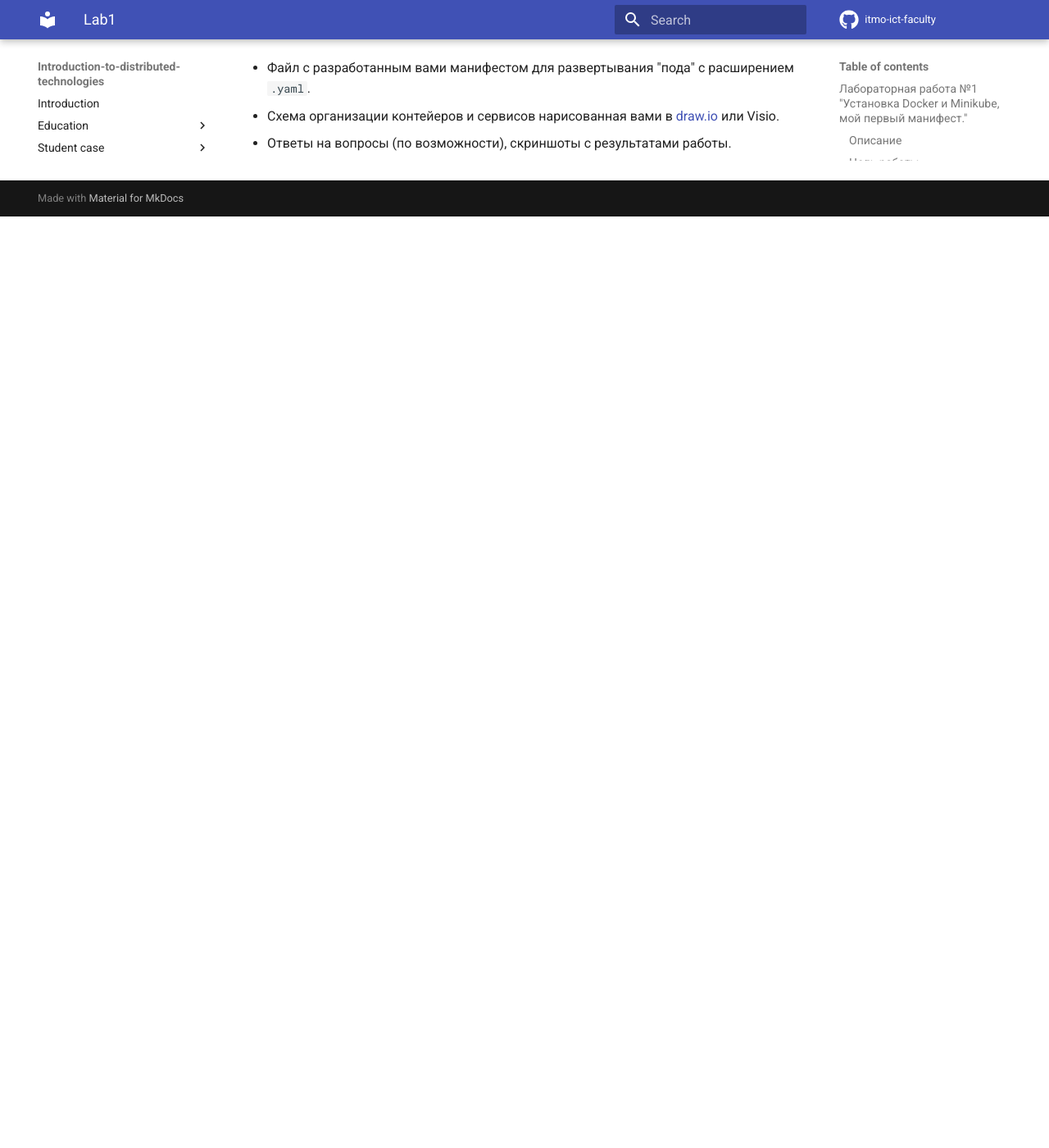
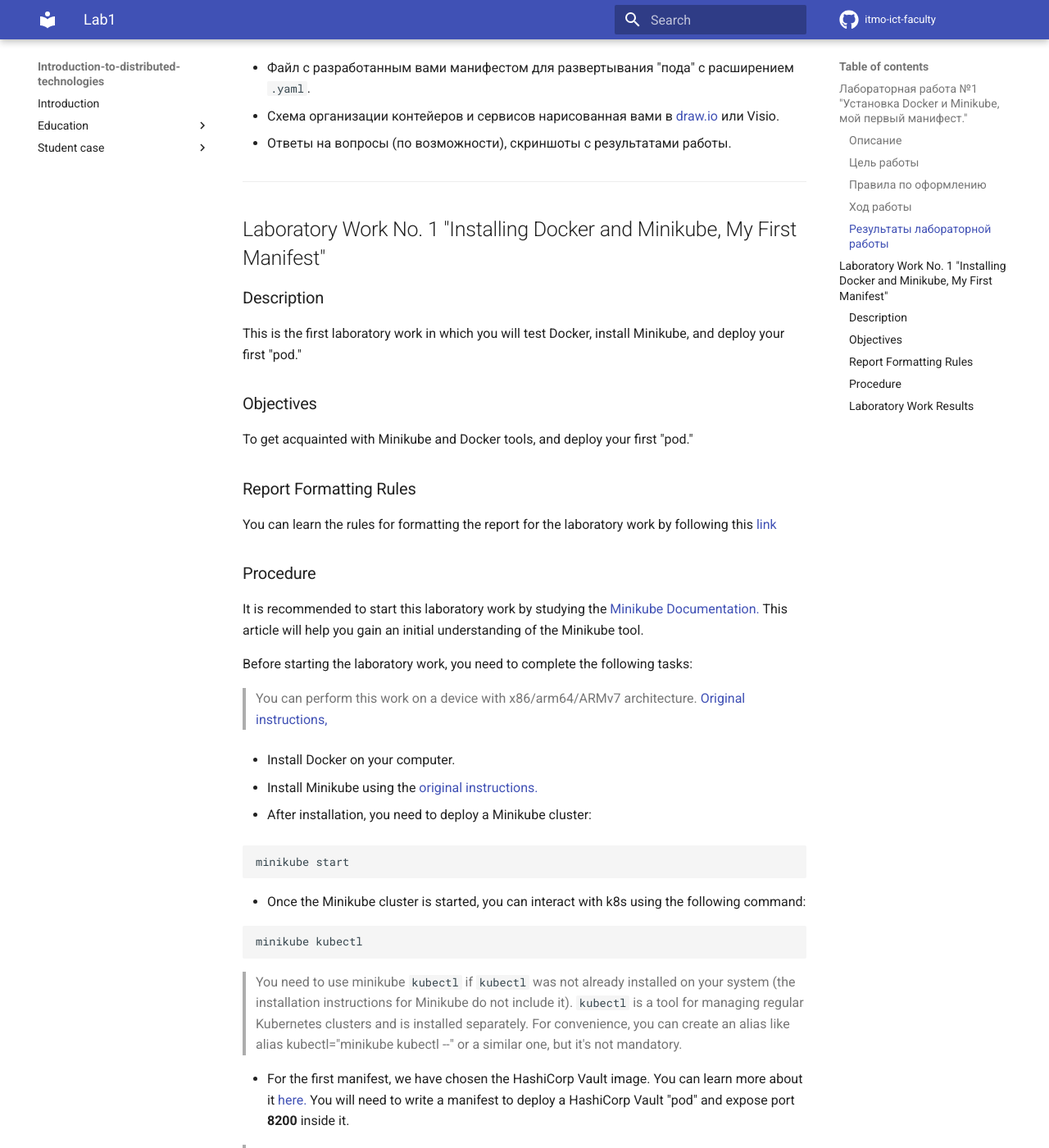
Before and after one commit to itmo-ict-faculty/introduction-to-distributed-technologies, an MkDocs documentation site: the page built from docs/education/labs2023_2024/lab1/lab1.md, in a window 1280 px wide and 1400 px high, scrolled down 2601 px. Shown: the whole window at 82% size. Built offline with MkDocs 1.6.1 and Material for MkDocs 9.7.7, drawn with Linux system fonts in a browser that asks for light colours; comment, search, counter and statistics services are not loaded; before the commit the page ends 2865 px from its top, so only the background shows below that; some of the changed text lies outside the part shown.

Commit message:
Updated lab1.md
eng version's added

````diff
--- a/docs/education/labs2023_2024/lab1/lab1.md
+++ b/docs/education/labs2023_2024/lab1/lab1.md
@@ -76,3 +76,85 @@ minikube stop
 - Схема организации контейеров и сервисов нарисованная вами в [draw.io](https://app.diagrams.net) или Visio.
 
 - Ответы на вопросы (по возможности), скриншоты c результатами работы.
+
+
+------
+
+
+## Laboratory Work No. 1 "Installing Docker and Minikube, My First Manifest"
+### Description
+This is the first laboratory work in which you will test Docker, install Minikube, and deploy your first "pod."
+
+### Objectives
+To get acquainted with Minikube and Docker tools, and deploy your first "pod."
+
+### Report Formatting Rules
+You can learn the rules for formatting the report for the laboratory work by following this [link](../reportdesign.md)
+
+### Procedure
+It is recommended to start this laboratory work by studying the [Minikube Documentation.](https://minikube.sigs.k8s.io/docs/) This article will help you gain an initial understanding of the Minikube tool.
+
+Before starting the laboratory work, you need to complete the following tasks:
+
+> You can perform this work on a device with x86/arm64/ARMv7 architecture. [Original instructions,](https://minikube.sigs.k8s.io/docs/start/)
+
+- Install Docker on your computer.
+
+- Install Minikube using the [original instructions.](https://minikube.sigs.k8s.io/docs/start/)
+
+- After installation, you need to deploy a Minikube cluster:
+
+```bash
+minikube start
+```
+
+- Once the Minikube cluster is started, you can interact with k8s using the following command:
+
+```bash
+minikube kubectl
+```
+
+> You need to use minikube `kubectl` if `kubectl` was not already installed on your system (the installation instructions for Minikube do not include it). `kubectl` is a tool for managing regular Kubernetes clusters and is installed separately. For convenience, you can create an alias like alias kubectl="minikube kubectl --" or a similar one, but it's not mandatory.
+
+- For the first manifest, we have chosen the HashiCorp Vault image. You can learn more about it [here.](https://www.vaultproject.io) You will need to write a manifest to deploy a HashiCorp Vault "pod" and expose port **8200** inside it.
+
+> IMPORTANT! You do not need to build the container yourself; you can find it [here.](https://hub.docker.com/_/vault/)
+
+- After that, you will need to create a service to access this container. The simplest way to do it is by executing the following command:
+
+> This command will work only if your "pod" has the name "vault".
+
+```bash
+minikube kubectl -- expose pod vault --type=NodePort --port=8200
+```
+
+- The command above will create a service, but how do you access your container? Use the following command:
+
+```bash
+minikube kubectl -- port-forward service/vault 8200:8200
+```
+
+- Minikube will forward the port from your computer to the container, and you will be able to access Vault at [http://localhost:8200](http://localhost:8200)
+
+- After opening the link, you will see an interface like the one below:
+
+![vault](picture1.png)
+
+- To successfully complete the laboratory work, you need to enter your Vault using a token that you need to FIND, not generate.
+
+- Now, a couple of questions: 1. What just happened, and what did the commands mentioned earlier do? 2. Where can you find the token to log into Vault? (**Hint: Logs hold the answers**).
+
+- To stop the Minikube cluster, you can use the following command:
+
+```bash
+minikube stop
+```
+
+### Laboratory Work Results
+As a result of this work, you should have:
+
+- A file with the manifest you developed to deploy a "pod" with the `.yaml` extension.
+
+- A diagram of the organization of containers and services drawn by you in [draw.io](https://app.diagrams.net) or Visio.
+
+- Answers to questions (if possible), screenshots with the results of the work.
````
